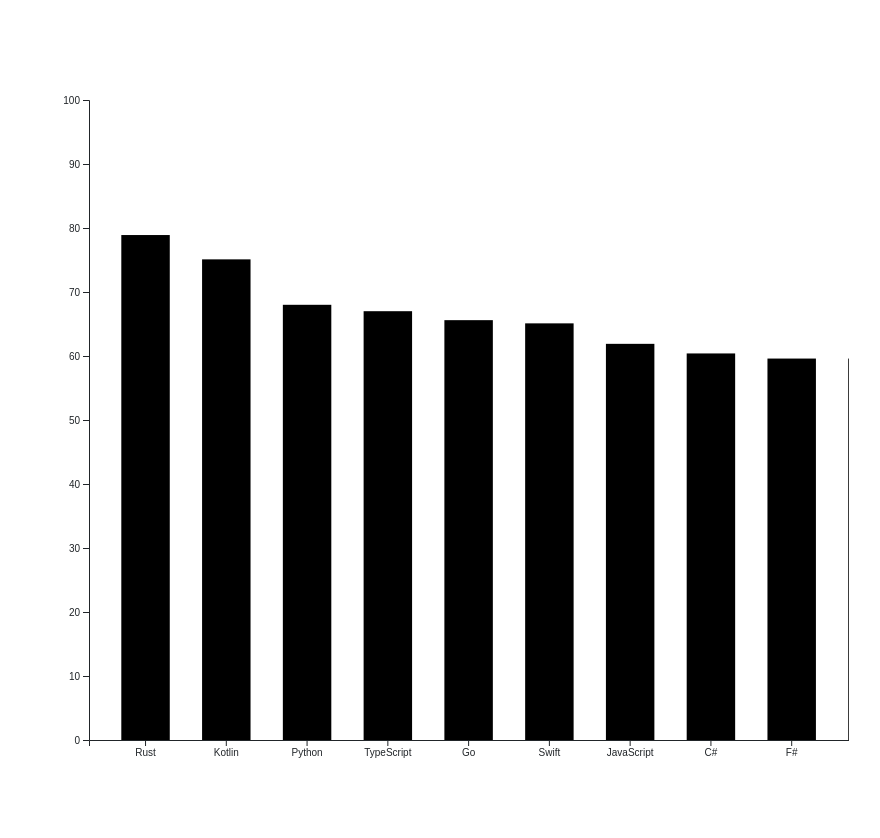
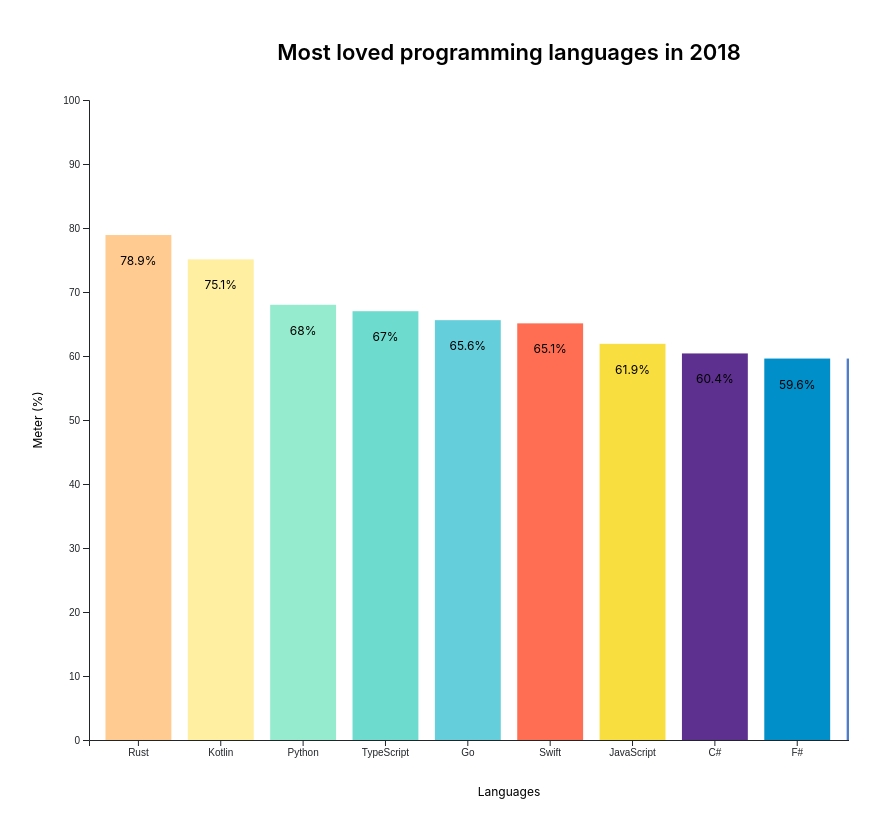
Before and after one commit to jessicaerazo/d3-basics, a plain HTML site: page index.html in a window 1280 px wide. Shown: the whole page, without its empty margins (61-941 px from the left). Drawn offline with nearby package versions, Linux system fonts and the light colour scheme.

Commit message:
added more barchart json code

```diff
--- a/css/style.css
+++ b/css/style.css
@@ -1,3 +1,17 @@
 #chart-area {
   margin-top: 20px;
 }
+
+text.title {
+  font-size: 22px;
+  font-weight: 600;
+}
+
+text.value {
+  font-size: 12px;
+}
+
+text.label {
+  font-size: 12px;
+  font-weight: 400;
+}
--- a/data/popular-lang-2018.json
+++ b/data/popular-lang-2018.json
@@ -2,22 +2,22 @@
   {
     "language": "Rust",
     "value": "78.9",
-    "color": "#000000"
+    "color": "#ffcb91"
   },
   {
     "language": "Kotlin",
     "value": "75.1",
-    "color": "#00a2ee"
+    "color": "#ffefa1"
   },
   {
     "language": "Python",
     "value": "68.0",
-    "color": "#fbcb39"
+    "color": "#94ebcd"
   },
   {
     "language": "TypeScript",
     "value": "67.0",
-    "color": "#007bc8"
+    "color": "#6ddccf"
   },
   {
     "language": "Go",
--- a/js/barchart-json.js
+++ b/js/barchart-json.js
@@ -19,7 +19,7 @@ d3.json("/data/popular-lang-2018.json").then(data => {
   const xScale = d3.scaleBand()
     .range([0, width])
     .domain(data.map((s) => s.language))
-    .padding(0.4)
+    .padding(0.2)
 
   const yScale = d3.scaleLinear()
     .range([height, 0])
@@ -39,11 +39,45 @@ d3.json("/data/popular-lang-2018.json").then(data => {
 
   barGroups
     .append('rect')
-    .attr('class', 'bar')
     .attr('x', (g) => xScale(g.language))
     .attr('y', (g) => yScale(g.value))
     .attr('height', (g) => height - yScale(g.value))
     .attr('width', xScale.bandwidth())
+    .attr('fill', (g) => g.color)
+
+
+  barGroups
+    .append('text')
+    .attr('class', 'value')
+    .attr('x', (a) => xScale(a.language) + xScale.bandwidth() / 2)
+    .attr('y', (a) => yScale(a.value) + 30)
+    .attr('text-anchor', 'middle')
+    .text((a) => `${a.value}%`)
+
+  svg
+    .append('text')
+    .attr('class', 'label')
+    .attr('x', -(height / 2) - margin)
+    .attr('y', margin / 2.4)
+    .attr('transform', 'rotate(-90)')
+    .attr('text-anchor', 'middle')
+    .text('Meter (%)')
+
+  svg.append('text')
+    .attr('class', 'label')
+    .attr('x', width / 2 + margin)
+    .attr('y', height + margin * 1.7)
+    .attr('text-anchor', 'middle')
+    .text('Languages')
+
+  svg.append('text')
+    .attr('class', 'title')
+    .attr('x', width / 2 + margin)
+    .attr('y', 40)
+    .attr('text-anchor', 'middle')
+    .text('Most loved programming languages in 2018')
+
+
 
 }).catch(e => {
   console.log(e);
```
